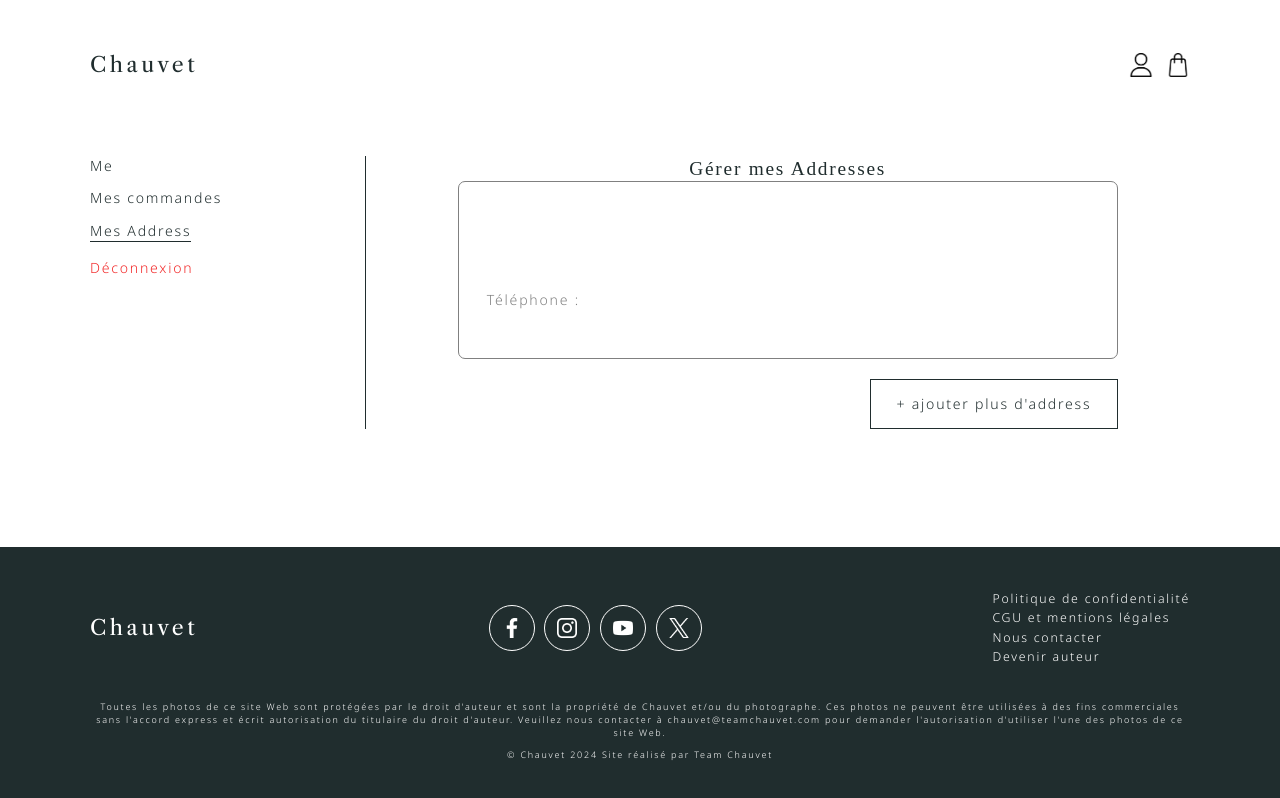
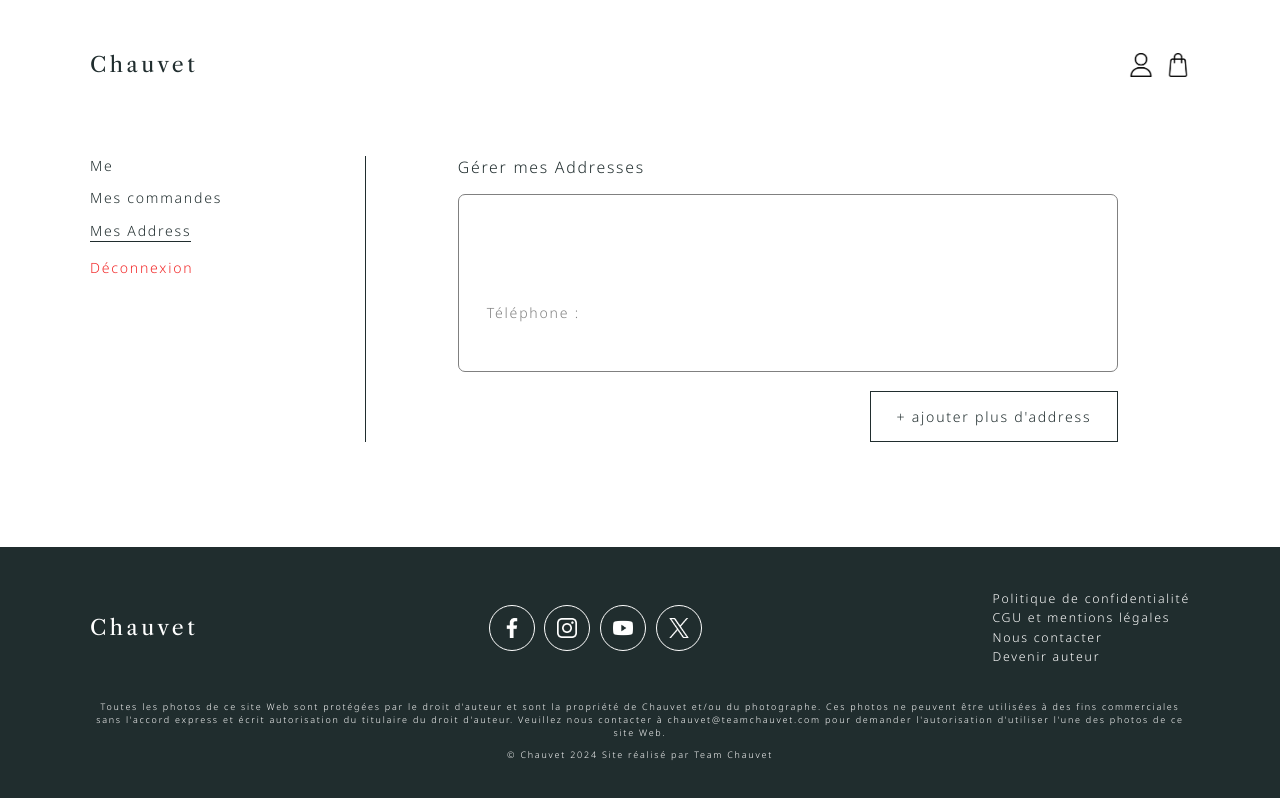
Before and after one commit to bergam99/chauvet-2, a Next.js app: page /addresses in a window 1280 px wide. Built offline with nearby package versions, Linux system fonts and the light colour scheme; no server answers; the database is empty; a web font is replaced by a local one.

Commit message:
style innerLayout

```diff
--- /dev/null
+++ b/components/layouts/meLayout/innerMeLayout/innerMeLayout.module.css
@@ -0,0 +1,12 @@
+.title {
+    margin-right: auto;
+    font-family: var(--ff-body2);
+    font-size: var(--fs-s);
+    margin-bottom: 1em;
+}
+
+/* .noAddress {
+    padding: 4em;
+    font-family: var(--ff-body2);
+    font-size: var(--fs-s);
+} */
--- /dev/null
+++ b/components/layouts/meLayout/innerMeLayout/innerMeLayout.tsx
@@ -0,0 +1,16 @@
+import classes from "./innerMeLayout.module.css";
+
+type InnerMeLayoutProps = {
+  title: string;
+  children: React.ReactNode;
+};
+const InnerMeLayout = ({ title, children }: InnerMeLayoutProps) => {
+  return (
+    <>
+      <h2 className={classes.title}>{title}</h2>
+      {children}
+    </>
+  );
+};
+
+export default InnerMeLayout;
--- /dev/null
+++ b/pages/addresses/addresses.module.css
@@ -0,0 +1,5 @@
+.noAddress {
+    padding: 4em;
+    font-family: var(--ff-body2);
+    font-size: var(--fs-s);
+}
--- a/pages/addresses/index.tsx
+++ b/pages/addresses/index.tsx
@@ -3,6 +3,8 @@
 import OpenModalBtn from "@/components/openModalBtn/openModalBtn";
 import { useCheckoutStore } from "@/stores/checkout";
 import { useEffect, useState } from "react";
+import classes from "./addresses.module.css";
+import InnerMeLayout from "@/components/layouts/meLayout/innerMeLayout/innerMeLayout";
 
 const Addresses = () => {
   const { allAddresses, setAllAddresses } = useCheckoutStore();
@@ -44,7 +46,7 @@
   return (
     <>
       <MeLayout>
-        <p>Gérer mes Addresses</p>
+        <InnerMeLayout title="Gérer mes Addresses">
           {!isLoading && allAddresses.length > 0 ? (
             <>
               <MapAllAddresses
@@ -59,7 +61,7 @@
             </>
           ) : (
             <>
-            <p>Pas d&apos;address encore...</p>
+              <p className={classes.noAddress}>Pas d&apos;address encore...</p>
               <OpenModalBtn
                 btnTxt="ajouter ma première address"
                 setFetchTrigger={setFetchTrigger}
@@ -67,6 +69,7 @@
               />
             </>
           )}
+        </InnerMeLayout>
       </MeLayout>
     </>
   );
--- a/pages/me/index.tsx
+++ b/pages/me/index.tsx
@@ -17,7 +17,9 @@
       {session && (
         <>
           <MeLayout>
-            <p>welcome, {session.user?.name ?? session.user?.email}</p>
+            <p className={classes.welcome}>
+              welcome, {session.user?.name ?? session.user?.email}
+            </p>
           </MeLayout>
         </>
       )}
--- a/pages/me/me.module.css
+++ b/pages/me/me.module.css
@@ -5,6 +5,11 @@
     padding-top: 3em;
     padding: 4em 0;
     flex-direction: column;
+}
+
+.welcome{
+    font-family: var(--ff-body2);
+    font-size: var(--fs-s);
 }
 
 .login {
--- a/pages/orders/order.module.css
+++ b/pages/orders/order.module.css
@@ -3,3 +3,9 @@
     font-family: var(--ff-body2);
     margin-bottom: var(--sp-s);
 }
+
+.noOrder{
+    padding: 4em;
+        font-family: var(--ff-body2);
+        font-size: var(--fs-s);
+}
```
Also changed, not shown: pages/orders/index.tsx (+7 -2 lines). Lines whose indentation alone changed are shown as unchanged.
